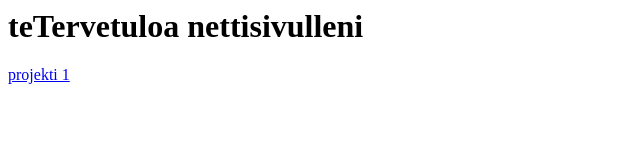
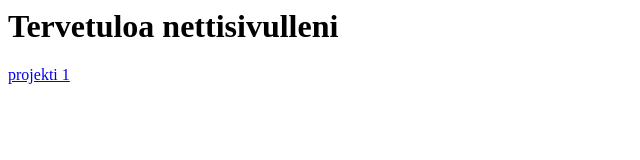
Before and after one commit to hillq93/hillq93.github.io, a plain HTML site: page index.html in a window 1280 px wide. Shown: the whole page, without its empty margins (0-640 px from the left). Drawn offline with Linux system fonts and the light colour scheme.

Commit message:
Update index.html

```diff
--- a/index.html
+++ b/index.html
@@ -4,7 +4,7 @@
 
   </head>
   <body>
-    <h1>teTervetuloa nettisivulleni</h1>
+    <h1>Tervetuloa nettisivulleni</h1>
     <a href="projekti1.html">projekti 1</a>
   </body>
 </html>
```
